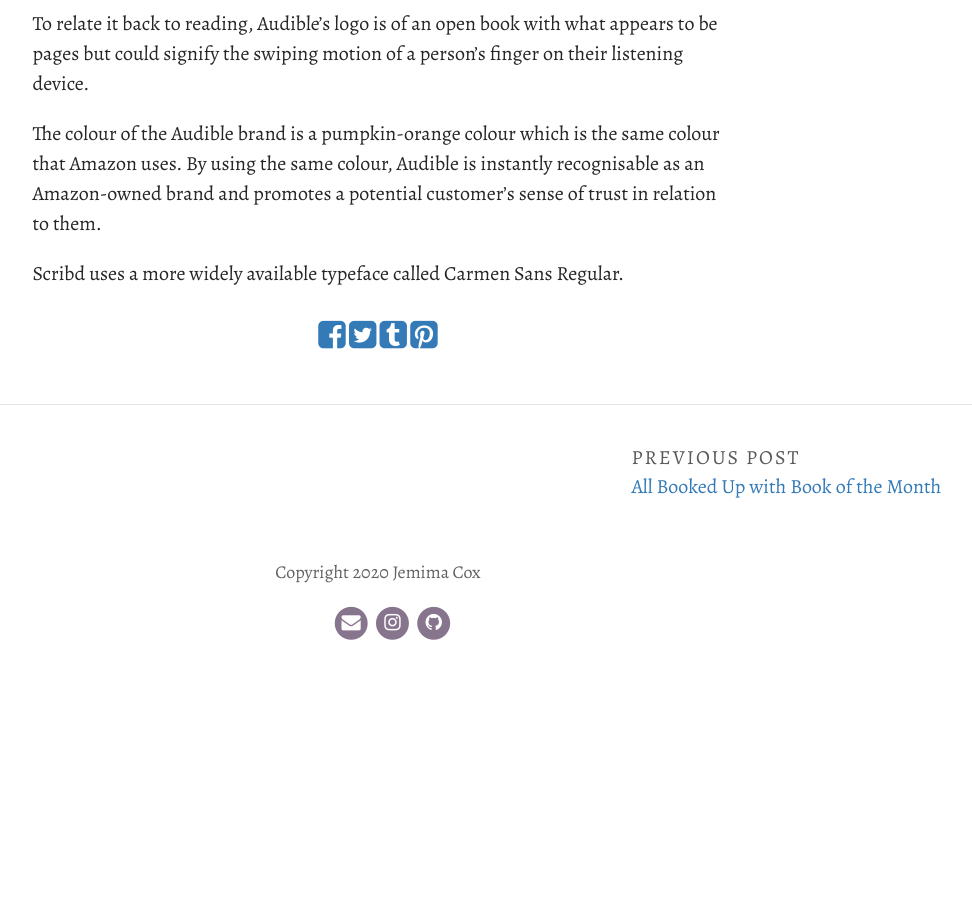
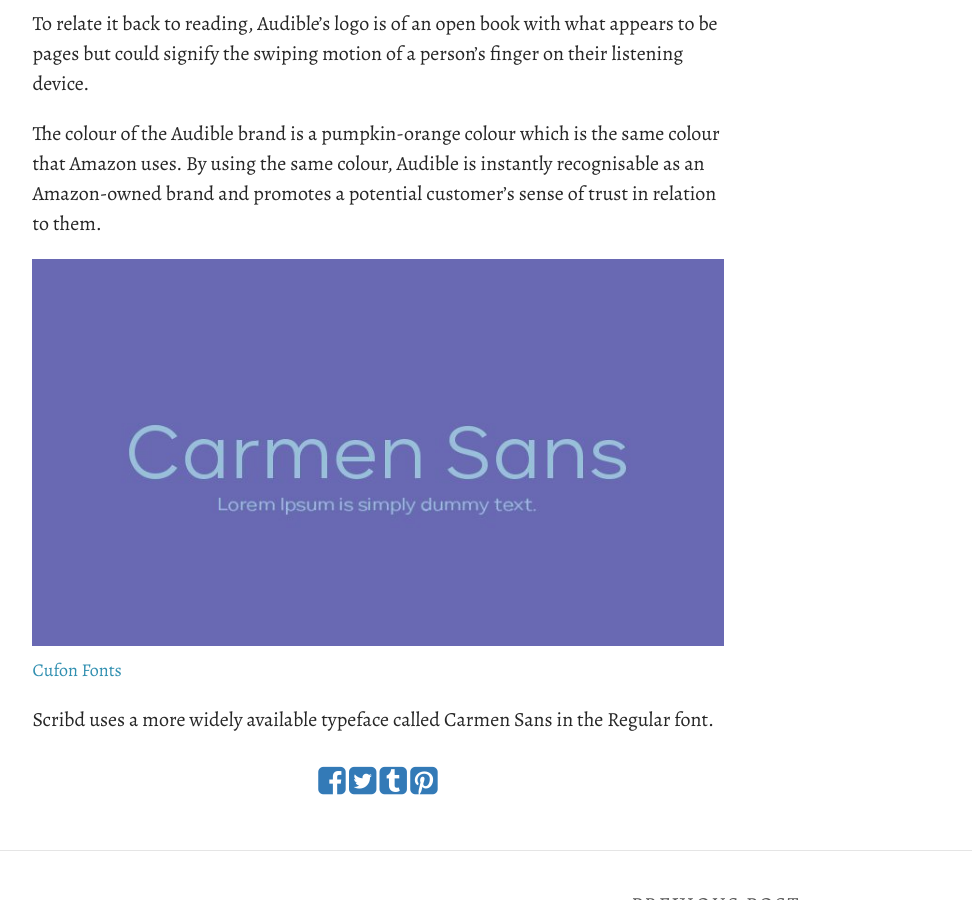
Before and after one commit to jemcox/brookesbooks, a Jekyll site: the page built from _posts/2020-11-25-audible-vs-scribd.md, in a window 1280 px wide and 900 px high, scrolled down 1345 px. Shown: the whole window, without its empty margins (262-1234 px from the left). Built offline with Jekyll 4.4.1, drawn with Linux system fonts in a browser that asks for light colours; some web fonts are replaced; before the commit the page ends 2014 px from its top, so only the background shows below that.

Commit message:
Update Post “2020-11-25-audible-vs-scribd”

```diff
--- a/_posts/2020-11-25-audible-vs-scribd.md
+++ b/_posts/2020-11-25-audible-vs-scribd.md
@@ -20,4 +20,6 @@
 
 The colour of the Audible brand is a pumpkin-orange colour which is the same colour that Amazon uses. By using the same colour, Audible is instantly recognisable as an Amazon-owned brand and promotes a potential customer's sense of trust in relation to them.
 
-Scribd uses a more widely available typeface called Carmen Sans Regular.
+![Cufon Fonts](../uploads/carmen-sans-741x415-57a994f543.jpg "Cufon Fonts")
+
+Scribd uses a more widely available typeface called Carmen Sans in the Regular font.
```
Also changed, not shown: uploads/carmen-sans-741x415-57a994f543.jpg (added).
